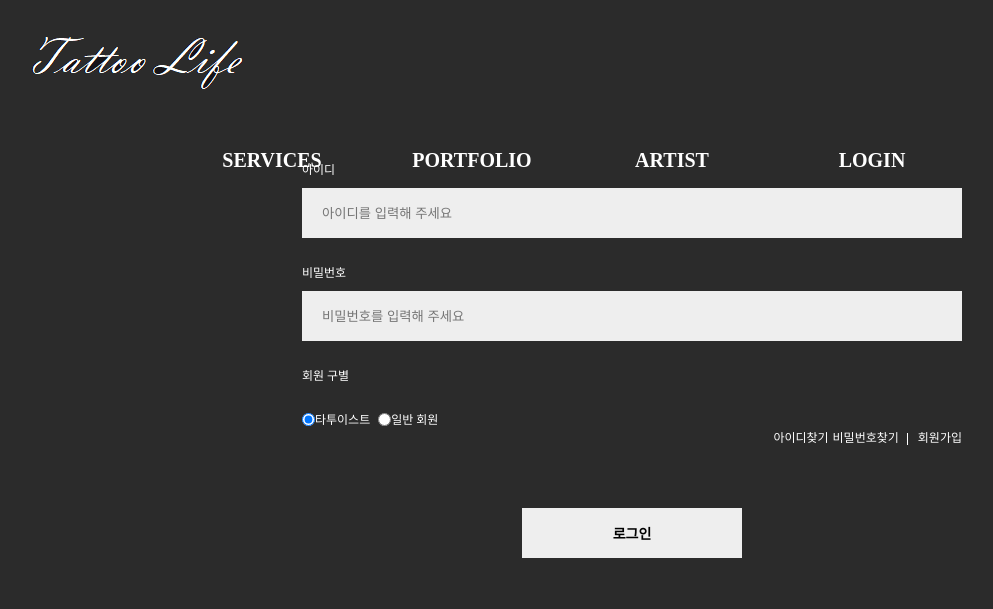
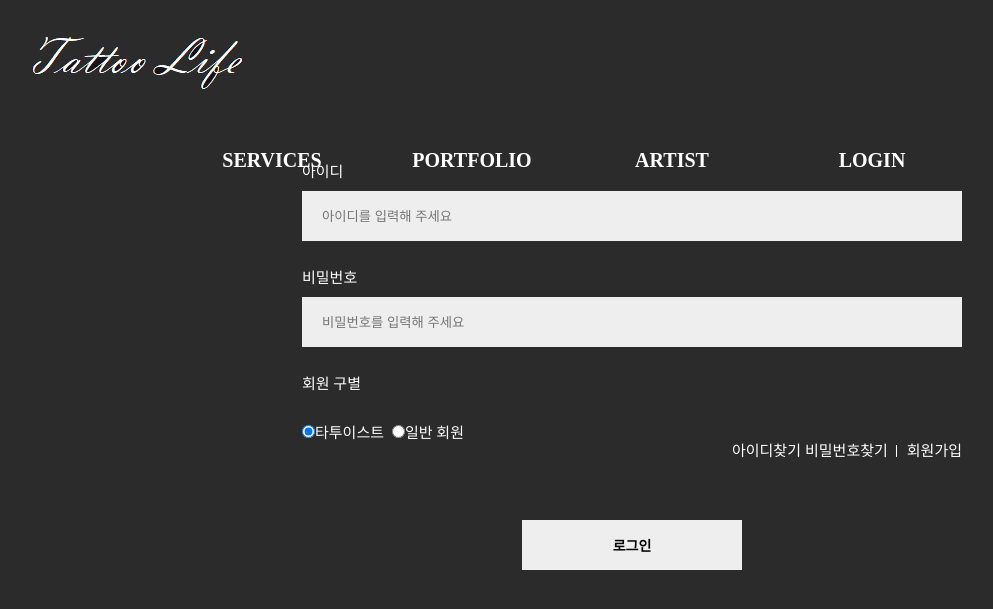
Before and after one commit to ihg1130/web, a PHP site: page /login.php in a window 1280 px wide. Shown: the top 609 px of the page, without its empty margins (8-1001 px from the left). Run offline with PHP 8.4, Linux system fonts and the light colour scheme.

Commit message:
Update style.css

```diff
--- a/css/style.css
+++ b/css/style.css
@@ -527,7 +527,7 @@ button {
 
 .loginbox label {
   display: block;
-  font-size: 12px;
+  font-size: 15px;
   color: white;
   margin-bottom: 10px;
   /* 동위선택자와의 간격 조정 */
@@ -571,11 +571,10 @@ button {
 .loginbox a {
   /* 글자관련은 보통 최종태그에 줘야 적용 */
   color: white;
-  font-size: 12px;
+  font-size: 15px;
 
   /* 현재 위치에서 상대적 이동 */
   position: relative;
-  top: -2px;
 }
 
 .loginbox button {
```
